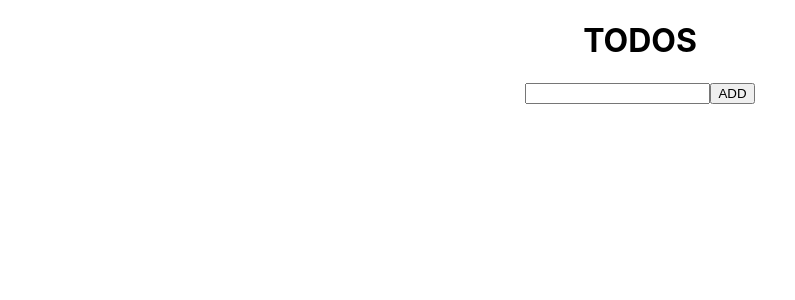
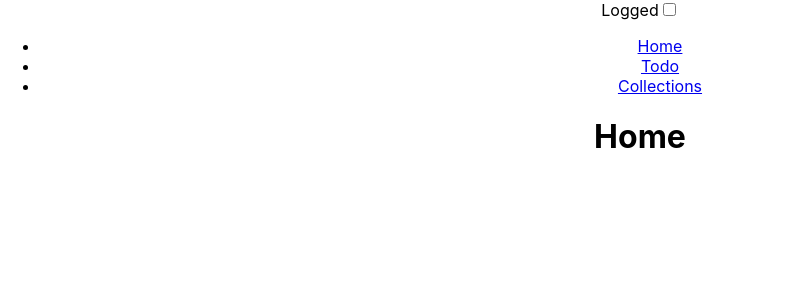
Before and after one commit to brusni4ka/ITA-react, a React (Create React App) app: page / in a window 1280 px wide. Shown: the top 300 px of the page, without its empty margins (0-795 px from the left). Built offline with nearby package versions, Linux system fonts and the light colour scheme.

Commit message:
React Router(Lecture 2)

```diff
--- a/package.json
+++ b/package.json
@@ -10,8 +10,10 @@
     "@types/node": "^12.19.3",
     "@types/react": "^16.9.55",
     "@types/react-dom": "^16.9.9",
+    "@types/react-router-dom": "^5.1.6",
     "react": "^17.0.1",
     "react-dom": "^17.0.1",
+    "react-router-dom": "^5.2.0",
     "react-scripts": "4.0.0",
     "typescript": "^4.0.5",
     "web-vitals": "^0.2.4"
--- a/src/App.tsx
+++ b/src/App.tsx
@@ -1,11 +1,101 @@
-import React from 'react';
+import React, { useState } from 'react';
 import './App.css';
 import Todos from 'Todos/Todos';
+import {
+  BrowserRouter as Router,
+  Route,
+  Link,
+  Switch,
+  RouteComponentProps,
+  Redirect,
+  RouteProps, withRouter, useLocation, useHistory, useRouteMatch
+} from 'react-router-dom';
+
+const Collection = (props: RouteComponentProps<{id: string}>) => {
+  return (
+    <>
+      <h1>{props.match.params.id}</h1>
+      <ComponentWithoutRouteProps />
+    </>
+  )
+};
+
+const ComponentWithoutRouteProps = withRouter((props) => {
+  return (
+    <div>
+      <h2>ComponentWithoutRouteProps</h2>
+      <span>{props.match.params.id}</span>
+    </div>
+  );
+});
+
+const Collections = (props: RouteComponentProps) => {
+  // const location = useLocation();
+  // const history = useHistory();
+  // const math = useRouteMatch();
+
+  const collectionIds = [1,2,3,4,5];
+  return (
+    <div>
+      <h1>Collections</h1>
+      {collectionIds.map(id => (
+        <li>
+          <Link to={`${props.match.url}/${id}`}>Collection {id}</Link>
+        </li>
+      ))}
+
+      <Route path={`${props.match.path}/:id`} component={Collection}/>
+    </div>
+  )
+};
+
+const PrivateRoute = ({ isLogged, children, ...routeProps }: RouteProps & { isLogged: boolean }) => isLogged ?
+  <Route {...routeProps}>{children}</Route> :
+  <Redirect to="/" />;
 
 function App() {
+  const [isLogged, setIsLogged] = useState(false);
   return (
     <div className="App">
-      <Todos />
+      <Router>
+
+        <label htmlFor="isLogged">Logged</label>
+        <input name="isLogged" type="checkbox" checked={isLogged} onChange={(e) => setIsLogged(e.target.checked)}/>
+
+        <nav>
+          <ul>
+            <li>
+              <Link to="/">Home</Link>
+            </li>
+            <li>
+              <Link to="/todo">Todo</Link>
+            </li>
+            <li>
+              <Link to="/collections">Collections</Link>
+            </li>
+            {/*<li>*/}
+            {/*  Use <Link> instead of <a> because of prevent default */}
+            {/*  <a href="/todo">Todo with A</a>*/}
+            {/*</li>*/}
+          </ul>
+        </nav>
+
+        <Switch>
+          <Route path="/" exact>
+            <h1>Home</h1>
+          </Route>
+          <PrivateRoute path="/todo" isLogged={isLogged}>
+            {/*If you want to use route props, you have to wrap component in withRouter HOC or you can use hooks */}
+            <Todos />
+          </PrivateRoute>
+          {/*If you pass component as "component" prop, you will receive router props in props */}
+          <Route path="/collections" component={Collections} />
+          <Route path="*">
+            <h1>404 page</h1>
+          </Route>
+        </Switch>
+
+      </Router>
     </div>
   );
 }
```
Also changed, not shown: 1 other file (tests, documents, lock files or other folders).
